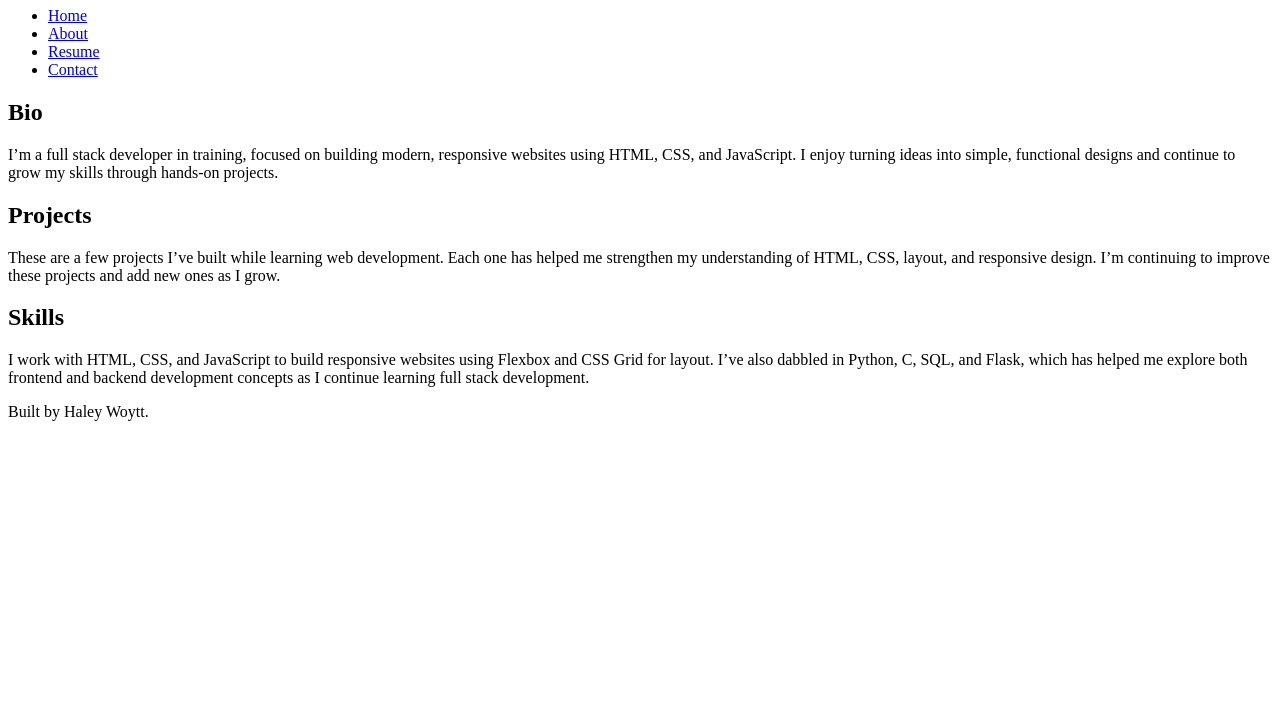
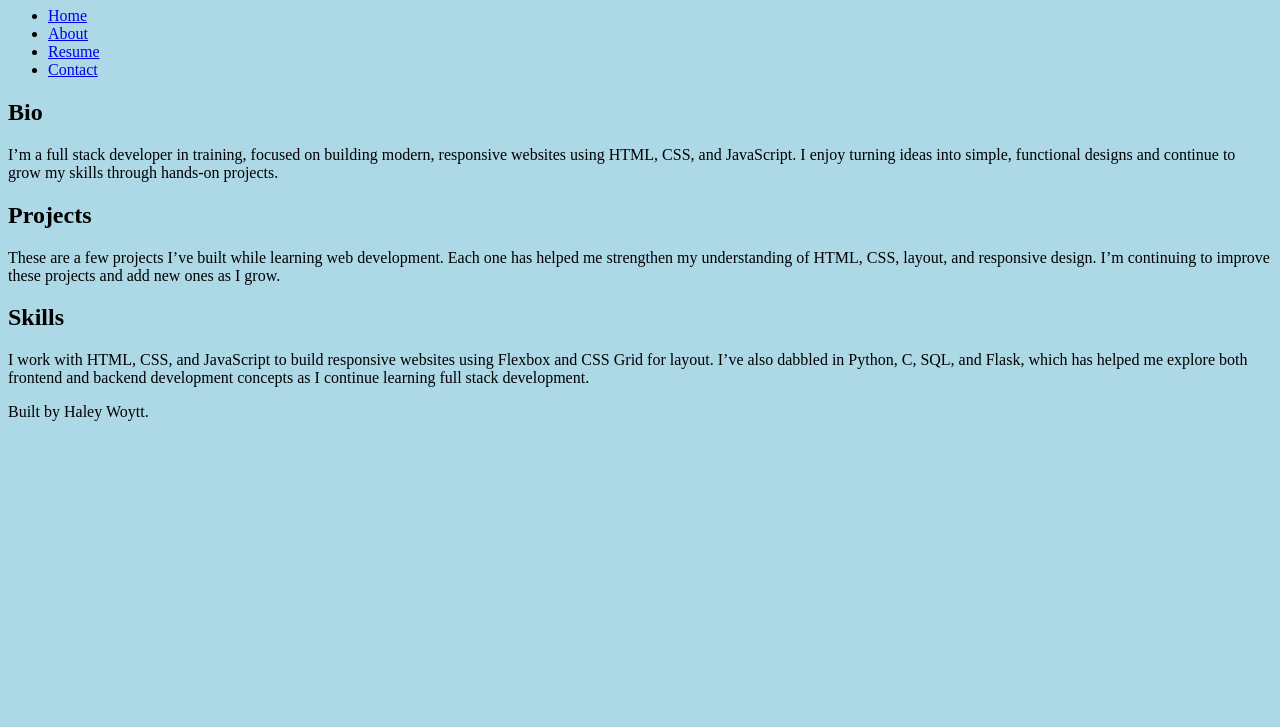
Before and after one commit to Hpete1023/Haley_Woytt_Portfolio, a plain HTML site: page about.html in a window 1280 px wide. Shown: the part 73-800 px from the top of the page. Drawn offline with Linux system fonts and the light colour scheme.

Commit message:
Code-Along-6
Woytt-Code-Along-6

```diff
--- a/about.html
+++ b/about.html
@@ -3,6 +3,7 @@
 <head>
     <meta charset="UTF-8">
     <meta name="viewport" content="width=device-width, initial-scale=1.0">
+    <link rel="stylesheet" href="styles.css">
     <title>About Me</title>
 </head>
 <body>
--- /dev/null
+++ b/styles.css
@@ -0,0 +1,14 @@
+/* CSS by Haley Woytt */
+/* Color Palette
+blue - #41A8BF
+lightblue - #BOD1D9
+beige - #F2B077
+darkbrown - #734226
+lightbrown - #A66946
+*/
+
+/* GLOBAL (base) MOBILE FIRST */
+
+body {
+    background-color: lightblue;
+}
```
Also changed, not shown: contact.html (+1 -0 lines), index.html (+1 -0 lines), resume.html (+1 -0 lines), 1 other file.
